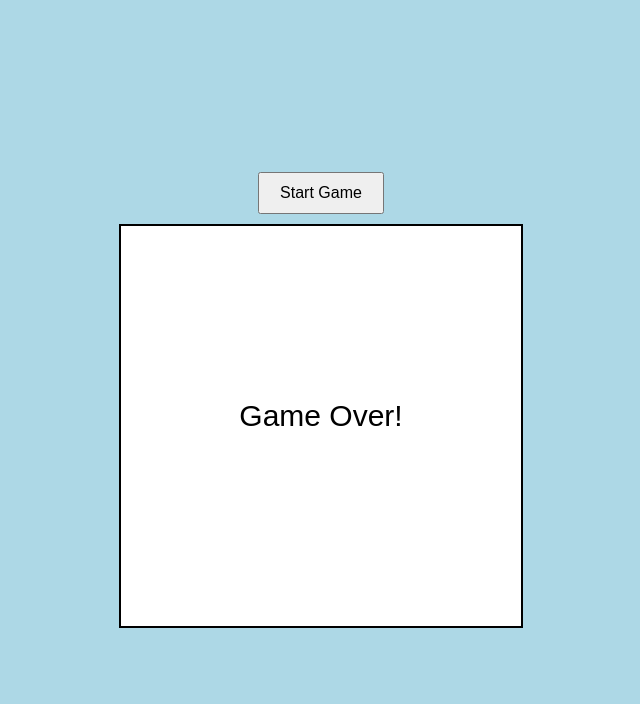
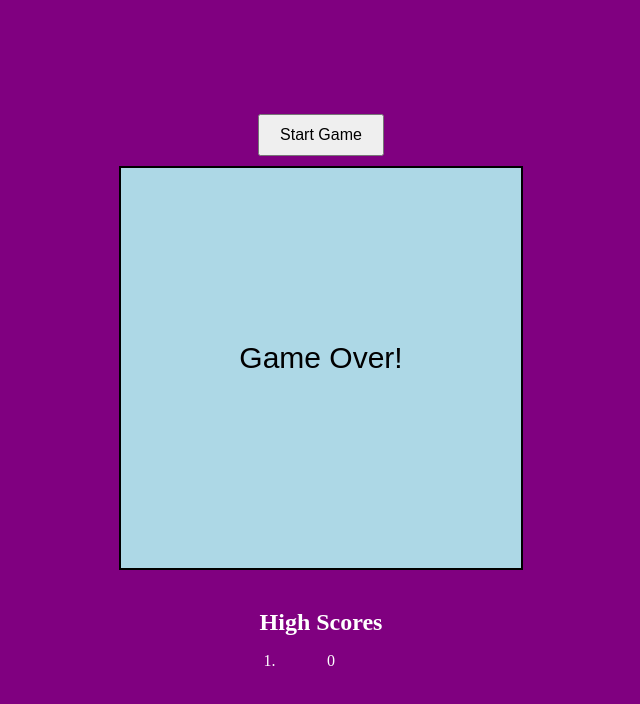
Before and after one commit to kedad123/bolt-snake, a website built with Vite: page index.html in a window 1280 px wide. Both pictures are taken after a click on the button "Start Game". Shown: the whole page, without its empty margins (319-959 px from the left). Built offline with nearby package versions, Linux system fonts and the light colour scheme.

Commit message:
changed colors

```diff
--- a/index.html
+++ b/index.html
@@ -9,6 +9,7 @@
 <body>
     <button id="startButton">Start Game</button>
     <canvas id="gameCanvas" width="400" height="400"></canvas>
+    <div id="highScoreList"></div>
     <script type="module" src="/src/main.js"></script>
 </body>
 </html>
--- a/src/main.js
+++ b/src/main.js
@@ -1,6 +1,7 @@
 const canvas = document.getElementById('gameCanvas');
 const ctx = canvas.getContext('2d');
 const startButton = document.getElementById('startButton');
+const highScoreListElement = document.getElementById('highScoreList');
 
 const gridSize = 20;
 let snake = [];
@@ -10,6 +11,7 @@ let gameSpeed = 150;
 let gameInterval;
 let gameOverFlag = false;
 let score = 0;
+let highScores = JSON.parse(localStorage.getItem('highScores') || '[]');
 
 function initGame() {
     snake = [{ x: 10, y: 10 }];
@@ -54,7 +56,7 @@ function drawFood() {
 }
 
 function drawScore() {
-    ctx.fillStyle = 'black';
+    ctx.fillStyle = 'white';
     ctx.font = '20px Arial';
     ctx.textAlign = 'left';
     ctx.fillText('Score: ' + score, 10, 20);
@@ -114,7 +116,24 @@ function checkCollision() {
 function gameOver() {
     clearInterval(gameInterval);
     gameOverFlag = true;
+    updateHighScores();
     draw();
+}
+
+function updateHighScores() {
+    highScores.push(score);
+    highScores.sort((a, b) => b - a);
+    highScores = highScores.slice(0, 5);
+    localStorage.setItem('highScores', JSON.stringify(highScores));
+    displayHighScores();
+}
+
+function displayHighScores() {
+    if (highScoreListElement) {
+        highScoreListElement.innerHTML = '<h2>High Scores</h2><ol>' +
+            highScores.map(score => `<li>${score}</li>`).join('') +
+            '</ol>';
+    }
 }
 
 document.addEventListener('keydown', (e) => {
@@ -136,4 +155,7 @@ document.addEventListener('keydown', (e) => {
 
 startButton.addEventListener('click', () => {
     initGame();
+    displayHighScores();
 });
+
+displayHighScores();
--- a/src/style.css
+++ b/src/style.css
@@ -5,12 +5,12 @@ body {
     align-items: center;
     height: 100vh;
     margin: 0;
-    background-color: lightblue; /* Added background color */
+    background-color: purple; /* Changed background color to purple */
 }
 
 canvas {
     border: 2px solid black;
-    background-color: white;
+    background-color: lightblue; /* Changed canvas background to light blue */
     margin-top: 10px;
 }
 
@@ -19,3 +19,21 @@ button {
     font-size: 16px;
     cursor: pointer;
 }
+
+#highScoreList {
+    margin-top: 20px;
+    text-align: center;
+    color: white;
+}
+
+#highScoreList h2 {
+    margin-bottom: 10px;
+}
+
+#highScoreList ol {
+    padding-left: 20px;
+}
+
+#highScoreList li {
+    margin-bottom: 5px;
+}
```
